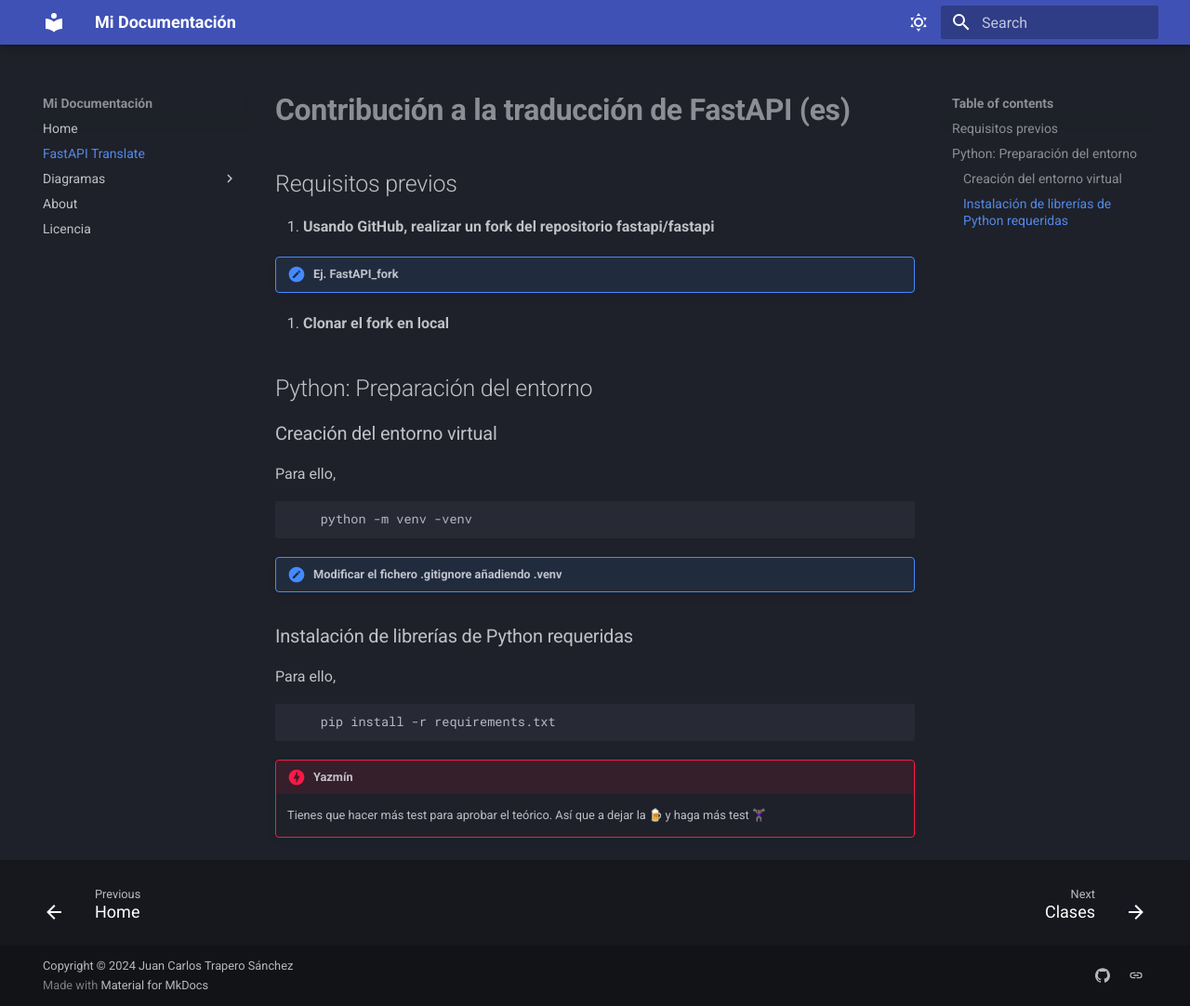
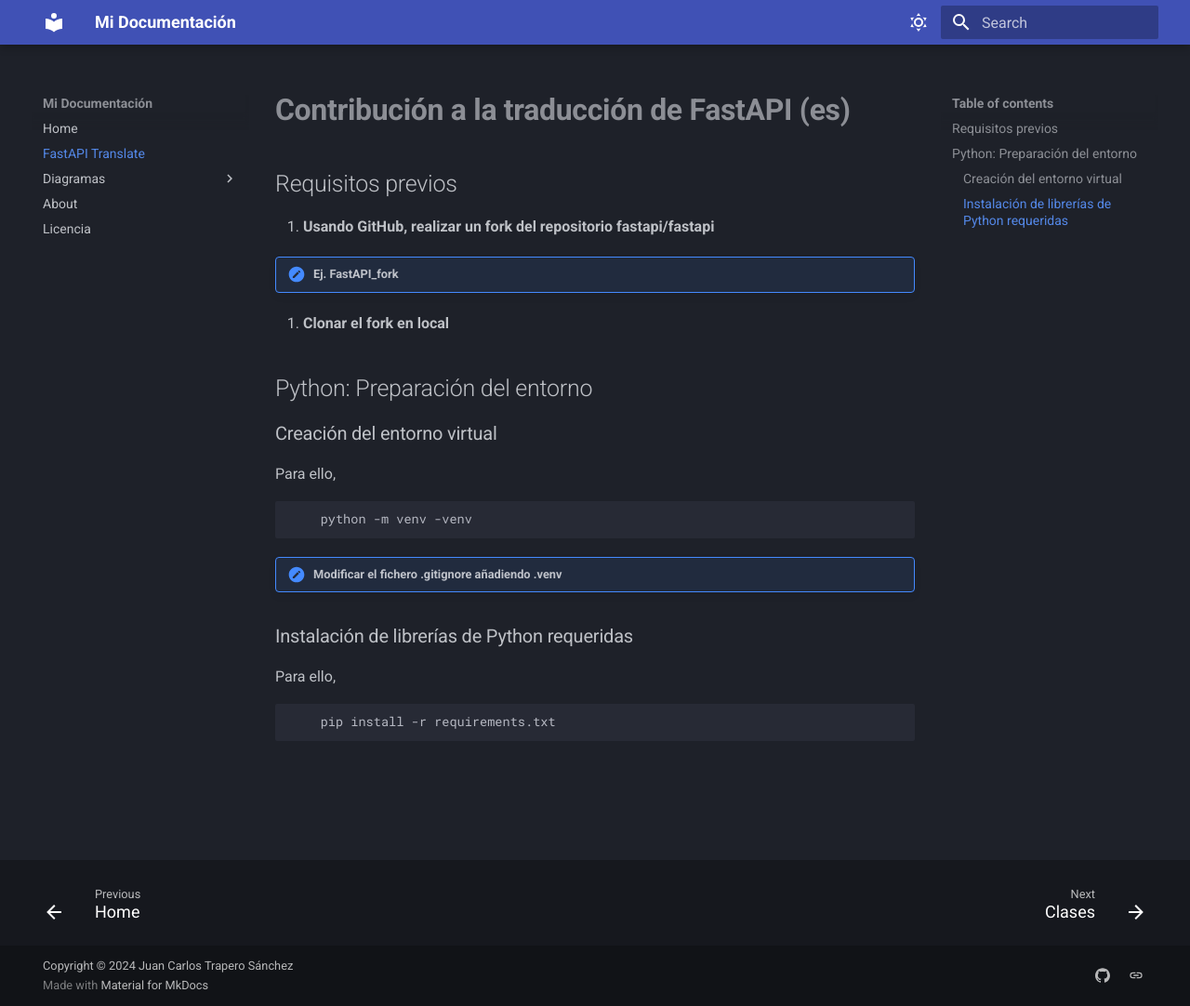
Before and after one commit to JCTrapero/mkdocs, an MkDocs documentation site: the page built from docs/FastAPI.md, in a window 1280 px wide and 1082 px high. Shown: the whole window at 93% size. Built offline with MkDocs 1.6.1 and Material for MkDocs 9.7.7, drawn with Linux system fonts in a browser that asks for light colours; emoji names are drawn with the system emoji font.

Commit message:
Remove unnecessary warning note in FastAPI.md for cleaner documentation

````diff
--- a/docs/FastAPI.md
+++ b/docs/FastAPI.md
@@ -28,7 +28,3 @@
 ```sh
     pip install -r requirements.txt
 ```
-
-!!! danger "Yazmín"
-
-    Tienes que hacer más test para aprobar el teórico. Así que a dejar la :beer: y haga más test :woman_lifting_weights_tone3:
````
